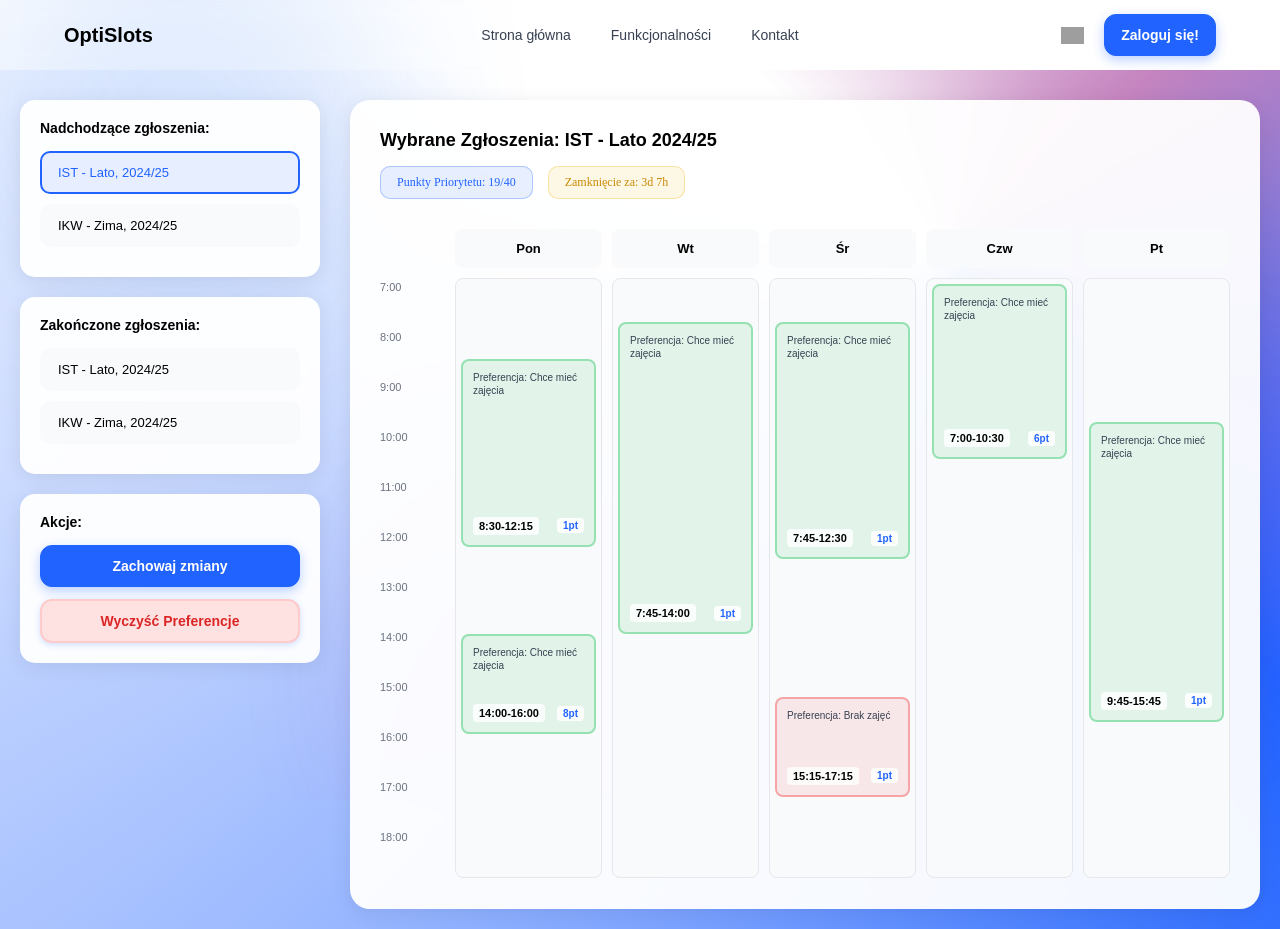
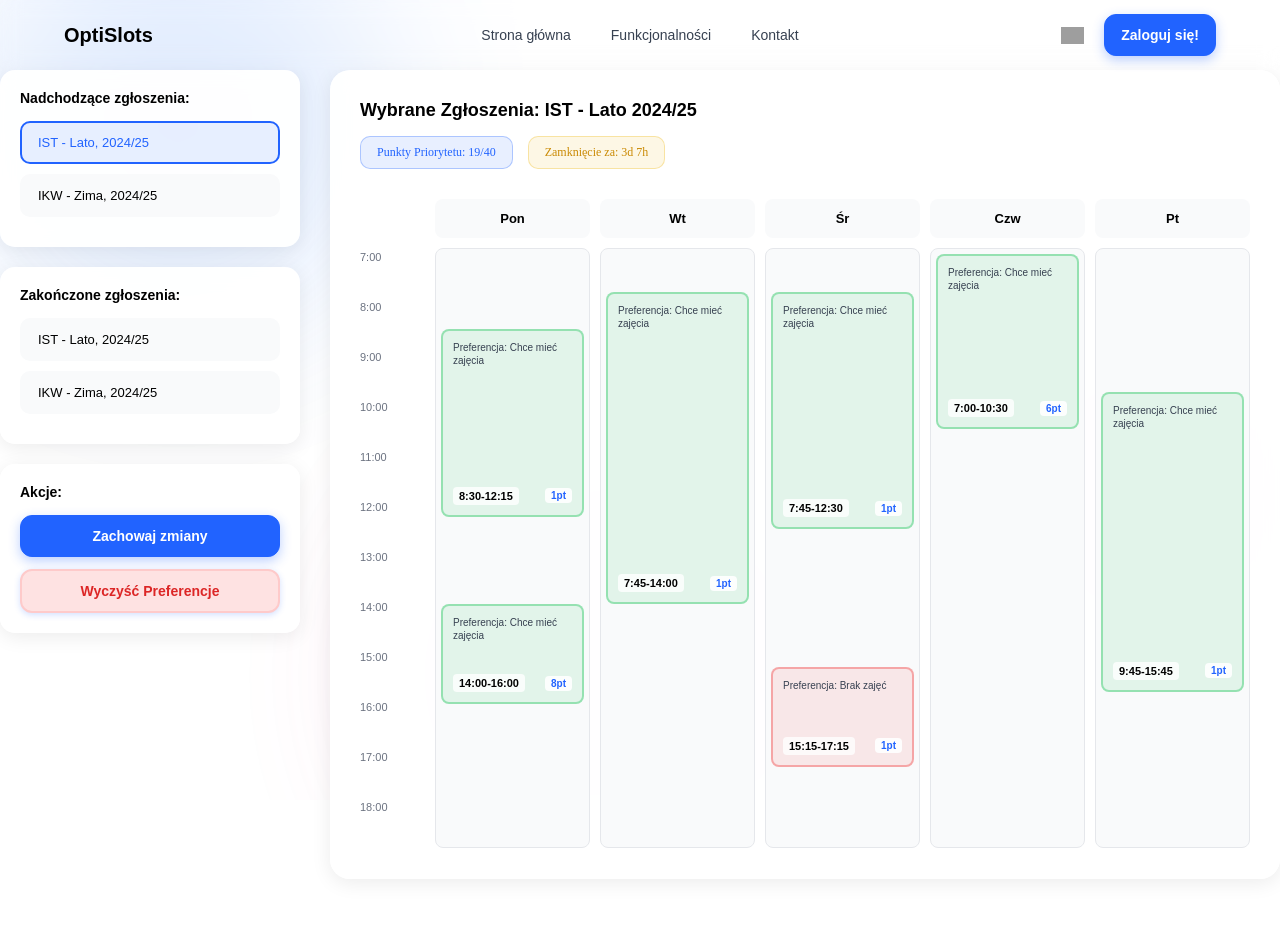
Before and after one commit to zawodev/ZPI-evolutionary-planner, a Next.js app in the folder frontend/evoplanner_frontend/: page /entries in a window 1280 px wide. After the commit the page ends 879 px from the top, so only its background shows below. Built offline with nearby package versions, Linux system fonts and the light colour scheme; grey boxes are pictures that could not be loaded.

Commit message:
fix(frontend-entries): including new background in entries page

```diff
--- a/frontend/evoplanner_frontend/pages/entries.js
+++ b/frontend/evoplanner_frontend/pages/entries.js
@@ -391,7 +391,6 @@ export default function EntriesPage() {
 
   return (
     <div className="entries-container">
-      <div className="entries-background">
       <div className="entries-content">
         <div className="entries-main">
           <EntriesSidebar
@@ -441,7 +440,6 @@ export default function EntriesPage() {
           </main>
         </div>
       </div>
-      </div>
 
       {showModal && (
         <PreferenceModal
```
Lines whose indentation alone changed are shown as unchanged.
